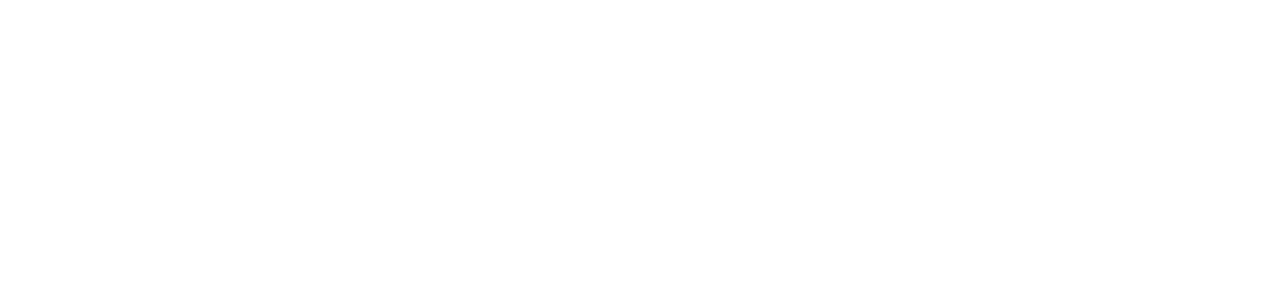
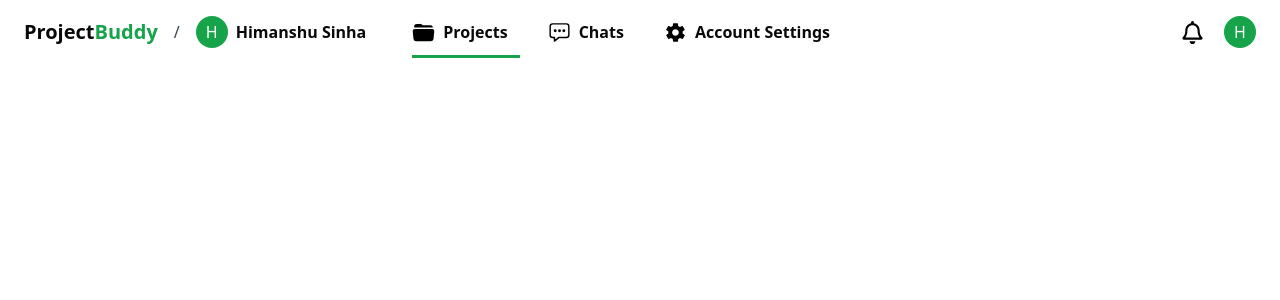
Before and after one commit to HimanshuS1nha/Project-Buddy, a React (Vite) app in the folder client/: page /dashboard/projects in a window 1280 px wide. Before the commit this address had no page. Shown: the top 300 px of the page. Built offline with nearby package versions, Linux system fonts and the light colour scheme.

Commit message:
Dashboard header complete

```diff
--- a/client/src/App.tsx
+++ b/client/src/App.tsx
@@ -5,7 +5,7 @@
 import LoginPage from "./pages/Auth/LoginPage";
 import SignupPage from "./pages/Auth/SignupPage";
 
-import DashboardPage from "./pages/Dashboard/DashboardPage";
+import ProjectsPage from "./pages/Dashboard/ProjectsPage";
 
 const App = () => {
   return (
@@ -15,7 +15,7 @@
       <Route path="/login" Component={LoginPage} />
       <Route path="/signup" Component={SignupPage} />
 
-      <Route path="/dashboard" Component={DashboardPage} />
+      <Route path="/dashboard/projects" Component={ProjectsPage} />
     </Routes>
   );
 };
--- /dev/null
+++ b/client/src/components/Dashboard/Header.tsx
@@ -0,0 +1,69 @@
+import { FaRegBell } from "react-icons/fa";
+import { IoMdSettings } from "react-icons/io";
+import { IoChatboxEllipsesOutline, IoFolderOpen } from "react-icons/io5";
+
+const Header = ({ active }: { active?: "projects" | "chats" | "settings" }) => {
+  return (
+    <div className="h-[8vh] px-6 flex items-center justify-between">
+      <div className="flex gap-x-10 items-center">
+        <div className="flex gap-x-4 items-center">
+          <p className="text-xl font-semibold">
+            Project<span className="text-green-600 font-bold">Buddy</span>
+          </p>
+          <p className="text-gray-700">/</p>
+          <div className="flex items-center gap-x-2">
+            <div className="bg-green-600 w-8 h-8 rounded-full flex justify-center items-center">
+              <p className="text-white">H</p>
+            </div>
+            <p className="font-semibold">Himanshu Sinha</p>
+          </div>
+        </div>
+
+        <div className="flex gap-x-7">
+          <div
+            className={`flex gap-x-2 items-center relative ${
+              active === "projects" ? "" : "hover:bg-green-100"
+            } p-1.5 cursor-pointer delay-100 transition-all rounded-lg`}
+          >
+            <IoFolderOpen color="black" size={23} />
+            <p className="font-semibold">Projects</p>
+            {active === "projects" && (
+              <div className="w-full h-[3.5px] bg-green-600 absolute -bottom-2" />
+            )}
+          </div>
+          <div
+            className={`flex gap-x-2 items-center relative ${
+              active === "chats" ? "" : "hover:bg-green-100"
+            } p-1.5 cursor-pointer delay-100 transition-all rounded-lg`}
+          >
+            <IoChatboxEllipsesOutline color="black" size={23} />
+            <p className="font-semibold">Chats</p>
+            {active === "chats" && (
+              <div className="w-full h-[3.5px] bg-green-600 absolute -bottom-2" />
+            )}
+          </div>
+          <div
+            className={`flex gap-x-2 items-center relative ${
+              active === "settings" ? "" : "hover:bg-green-100"
+            } p-1.5 cursor-pointer delay-100 transition-all rounded-lg`}
+          >
+            <IoMdSettings color="black" size={23} />
+            <p className="font-semibold">Account Settings</p>
+            {active === "settings" && (
+              <div className="w-full h-[3.5px] bg-green-600 absolute -bottom-2" />
+            )}
+          </div>
+        </div>
+      </div>
+
+      <div className="flex gap-x-5 items-center">
+        <FaRegBell size={23} color="black" />
+        <div className="bg-green-600 w-8 h-8 rounded-full flex justify-center items-center">
+          <p className="text-white">H</p>
+        </div>
+      </div>
+    </div>
+  );
+};
+
+export default Header;
--- a/client/src/pages/Auth/LoginPage.tsx
+++ b/client/src/pages/Auth/LoginPage.tsx
@@ -49,7 +49,7 @@
       toast.success(data.message);
       setUser({ ...data.user, isLoggedIn: true });
       reset();
-      navigate("/dashboard");
+      navigate("/dashboard/projects");
     },
     onError: (error) => {
       if (error instanceof ZodError) {
@@ -64,7 +64,7 @@
 
   useEffect(() => {
     if (user?.isLoggedIn) {
-      navigate("/dashboard");
+      navigate("/dashboard/projects");
     }
   }, []);
   return (
--- a/client/src/pages/Dashboard/DashboardPage.tsx
+++ /dev/null
@@ -1,9 +0,0 @@
-const DashboardPage = () => {
-  return (
-    <div className="w-full h-screen">
-      <div className="h-[8vh] px-6"></div>
-    </div>
-  );
-};
-
-export default DashboardPage;
--- /dev/null
+++ b/client/src/pages/Dashboard/ProjectsPage.tsx
@@ -0,0 +1,11 @@
+import Header from "@/components/Dashboard/Header";
+
+const ProjectsPage = () => {
+  return (
+    <div className="w-full h-screen">
+      <Header active="projects" />
+    </div>
+  );
+};
+
+export default ProjectsPage;
```
